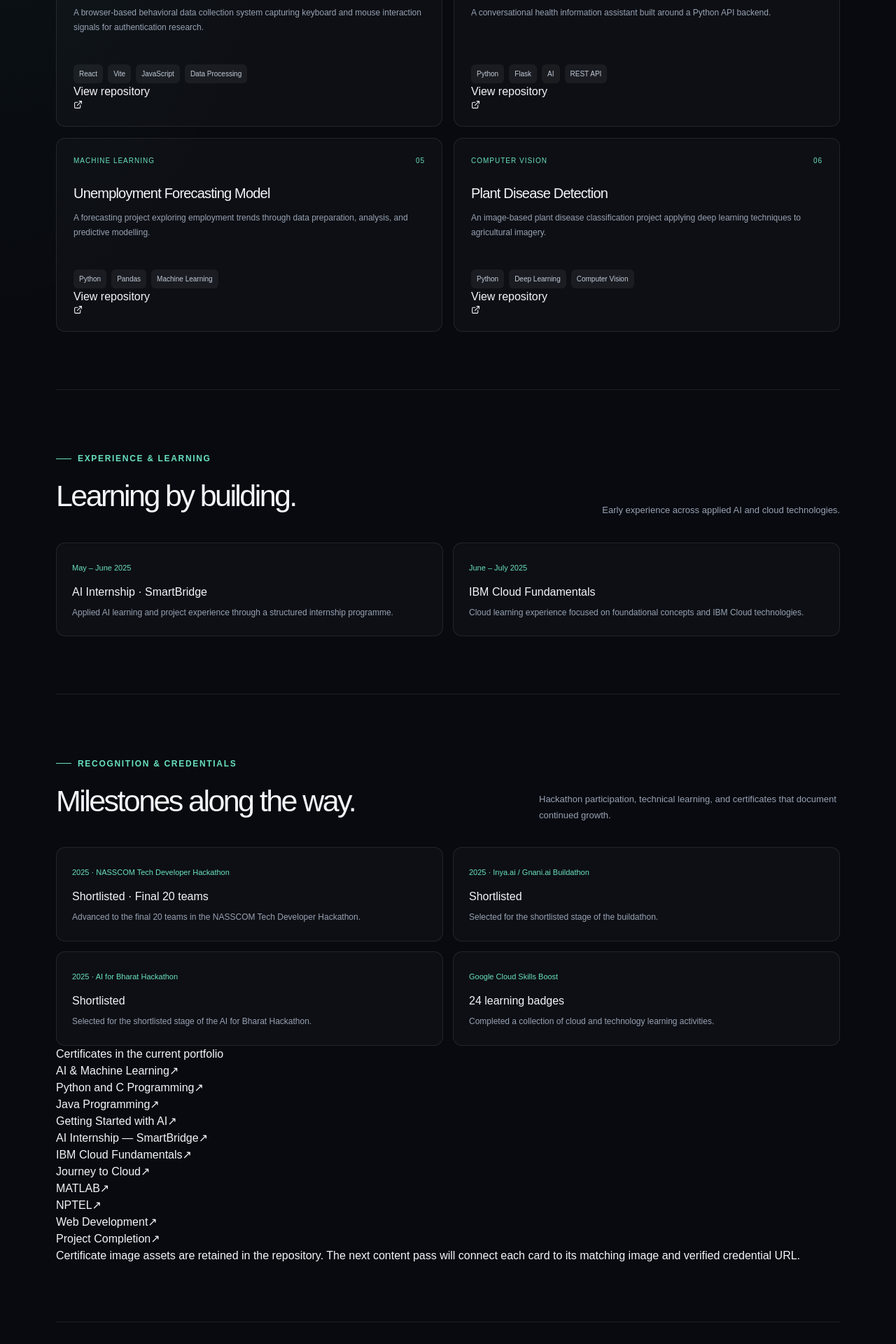
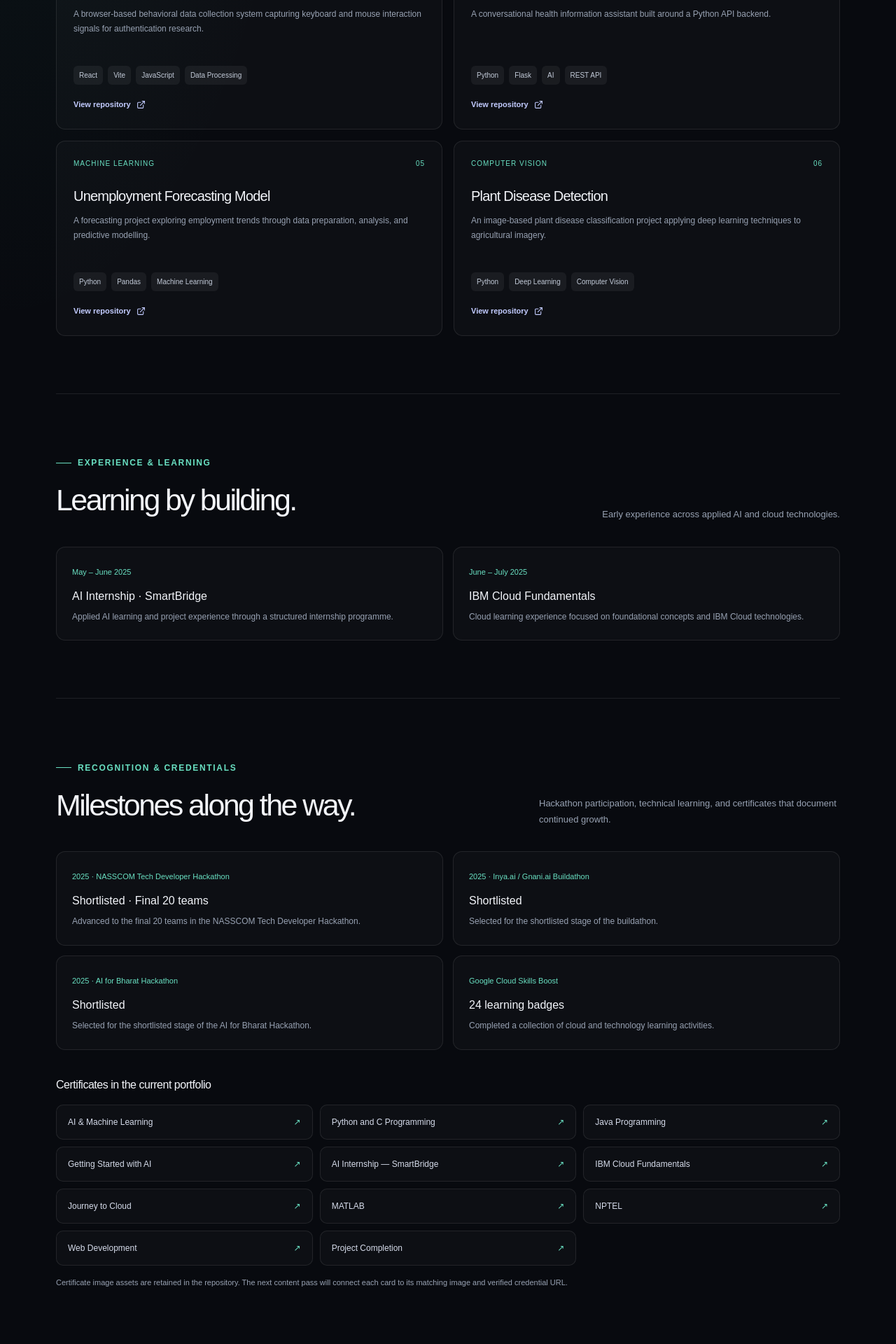
Before and after one commit to Himanshu-Trivedi9026/portfolio-website, a Next.js app: page / in a window 1280 px wide. Shown: the part 2200-4120 px from the top of the page at 70% size. Built offline with nearby package versions, Linux system fonts and the light colour scheme.

Commit message:
feat: style achievement and certificate sections

```diff
--- a/src/app/globals.css
+++ b/src/app/globals.css
@@ -114,3 +114,12 @@ button, a { -webkit-tap-highlight-color: transparent; }
 @media (prefers-reduced-motion: reduce) {
   *,*::before,*::after { scroll-behavior:auto !important; animation-duration:.01ms !important; animation-iteration-count:1 !important; transition-duration:.01ms !important; }
 }
+.project-link { display:inline-flex; align-items:center; gap:8px; margin-top:20px; color:#c3ccff; font-size:11px; font-weight:700; }
+.project-link:hover { color:var(--accent-2); }
+.subheading { margin:38px 0 16px; font-size:16px; letter-spacing:-.03em; }
+.certificate-grid { display:grid; grid-template-columns:repeat(3,1fr); gap:10px; }
+.certificate-item { display:flex; align-items:center; justify-content:space-between; gap:12px; padding:15px 16px; border:1px solid var(--line); border-radius:10px; background:rgba(255,255,255,.025); color:#d5dbea; font-size:12px; }
+.certificate-mark { color:var(--accent-2); }
+.credential-note { color:var(--muted); font-size:11px; line-height:1.8; margin-top:15px; }
+@media (max-width:800px) { .certificate-grid { grid-template-columns:repeat(2,1fr); } }
+@media (max-width:560px) { .certificate-grid { grid-template-columns:1fr; } }
```
